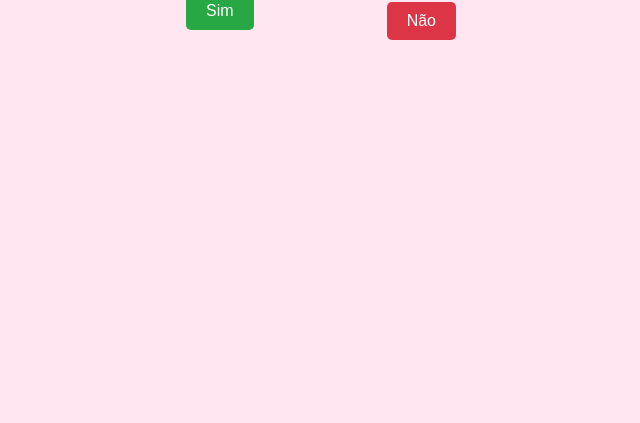
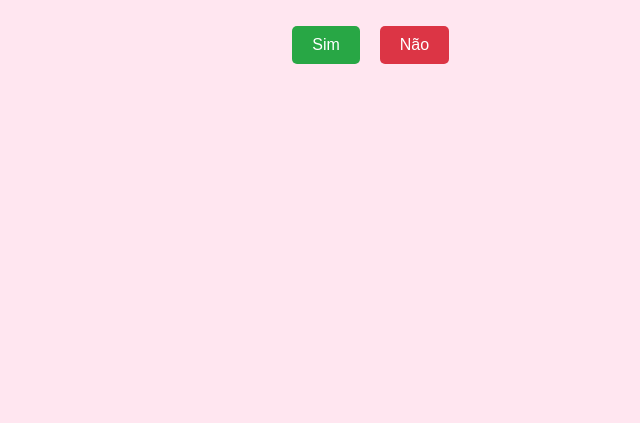
Before and after one commit to PJRuanS/slapqestoufazendoisso, a plain HTML site: page index.html in a window 1280 px wide. Shown: the part 393-816 px from the top of the page, without its empty margins (314-954 px from the left). Drawn offline with Linux system fonts and the light colour scheme.

Commit message:
Update index.html

```diff
--- a/index.html
+++ b/index.html
@@ -1,7 +1,7 @@
 <!DOCTYPE html>
 <html lang="pt-br">
 <head>
-  <meta charset="UTF-8" />
+  <meta charset="UTF-8">
   <title>Você me ama?</title>
   <style>
     body {
@@ -13,22 +13,11 @@
       background-color: #ffe6f0;
       font-family: Arial, sans-serif;
       text-align: center;
-      margin: 0;
-      overflow: hidden;
-      position: relative;
     }
 
     h1 {
       font-size: 2em;
       color: #d63384;
-      margin-bottom: 20px;
-    }
-
-    .button-container {
-      position: relative;
-      width: 300px;
-      height: 60px;
-      margin: 0 auto;
     }
 
     button {
@@ -39,36 +28,30 @@
       border: none;
       border-radius: 5px;
       transition: 0.2s;
-      position: relative;
     }
 
     #sim {
       background-color: #28a745;
       color: white;
-      position: relative;
-      float: left;
     }
 
     #nao {
       background-color: #dc3545;
       color: white;
       position: absolute;
-      top: 10px;
-      right: 10px;
     }
 
     #mensagem {
       margin-top: 20px;
       font-size: 1.5em;
       color: #ff007f;
-      min-height: 2em;
     }
   </style>
 </head>
 <body>
 
   <h1>Você me ama?</h1>
-  <div class="button-container">
+  <div>
     <button id="sim">Sim</button>
     <button id="nao">Não</button>
   </div>
@@ -78,15 +61,14 @@
     const simBtn = document.getElementById('sim');
     const naoBtn = document.getElementById('nao');
     const mensagem = document.getElementById('mensagem');
-    const container = document.querySelector('.button-container');
 
     simBtn.addEventListener('click', () => {
       mensagem.innerHTML = "Eu também <3";
     });
 
     naoBtn.addEventListener('mouseenter', () => {
-      const maxX = container.clientWidth - naoBtn.offsetWidth;
-      const maxY = container.clientHeight - naoBtn.offsetHeight;
+      const maxX = window.innerWidth - naoBtn.offsetWidth;
+      const maxY = window.innerHeight - naoBtn.offsetHeight;
       const randomX = Math.random() * maxX;
       const randomY = Math.random() * maxY;
 
```
